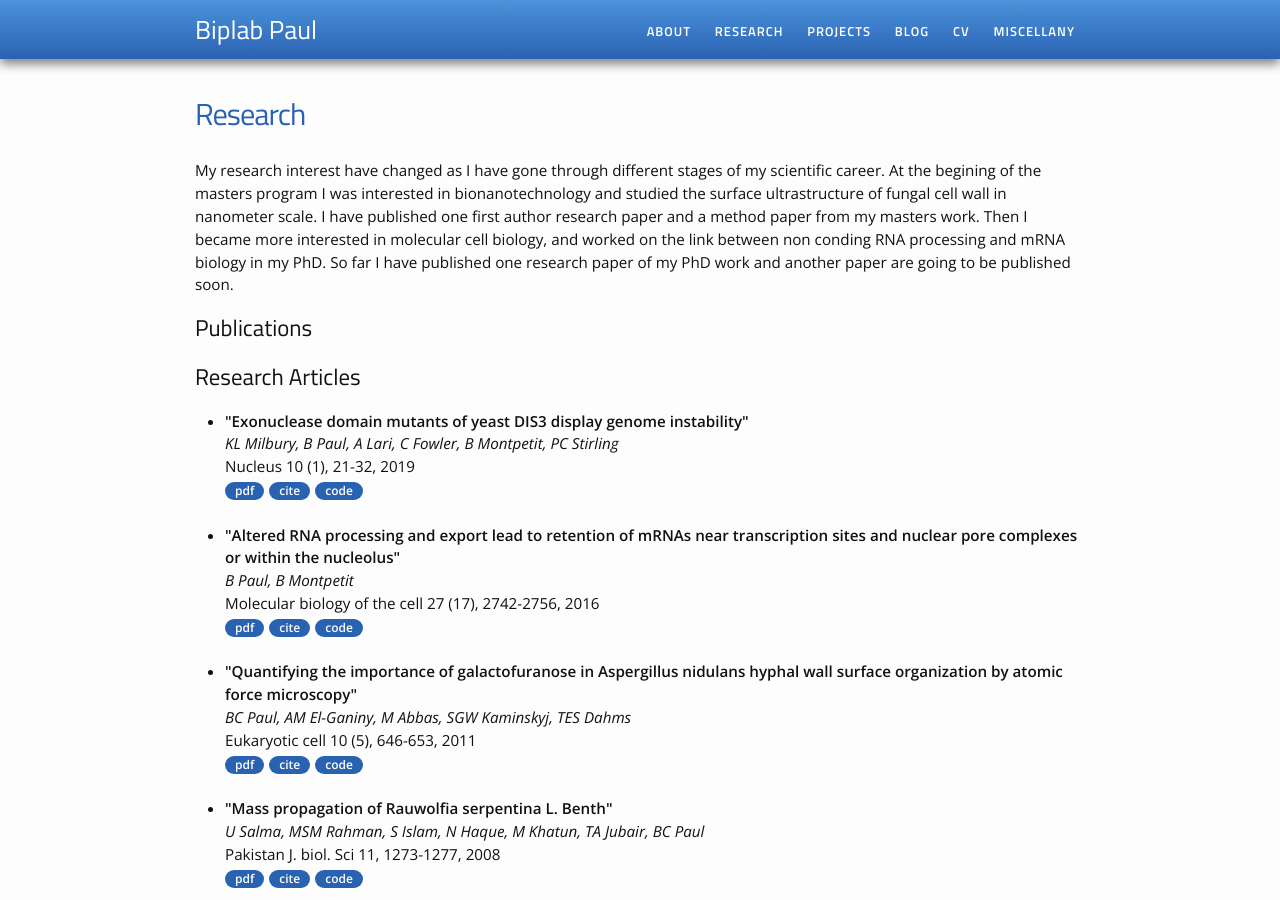
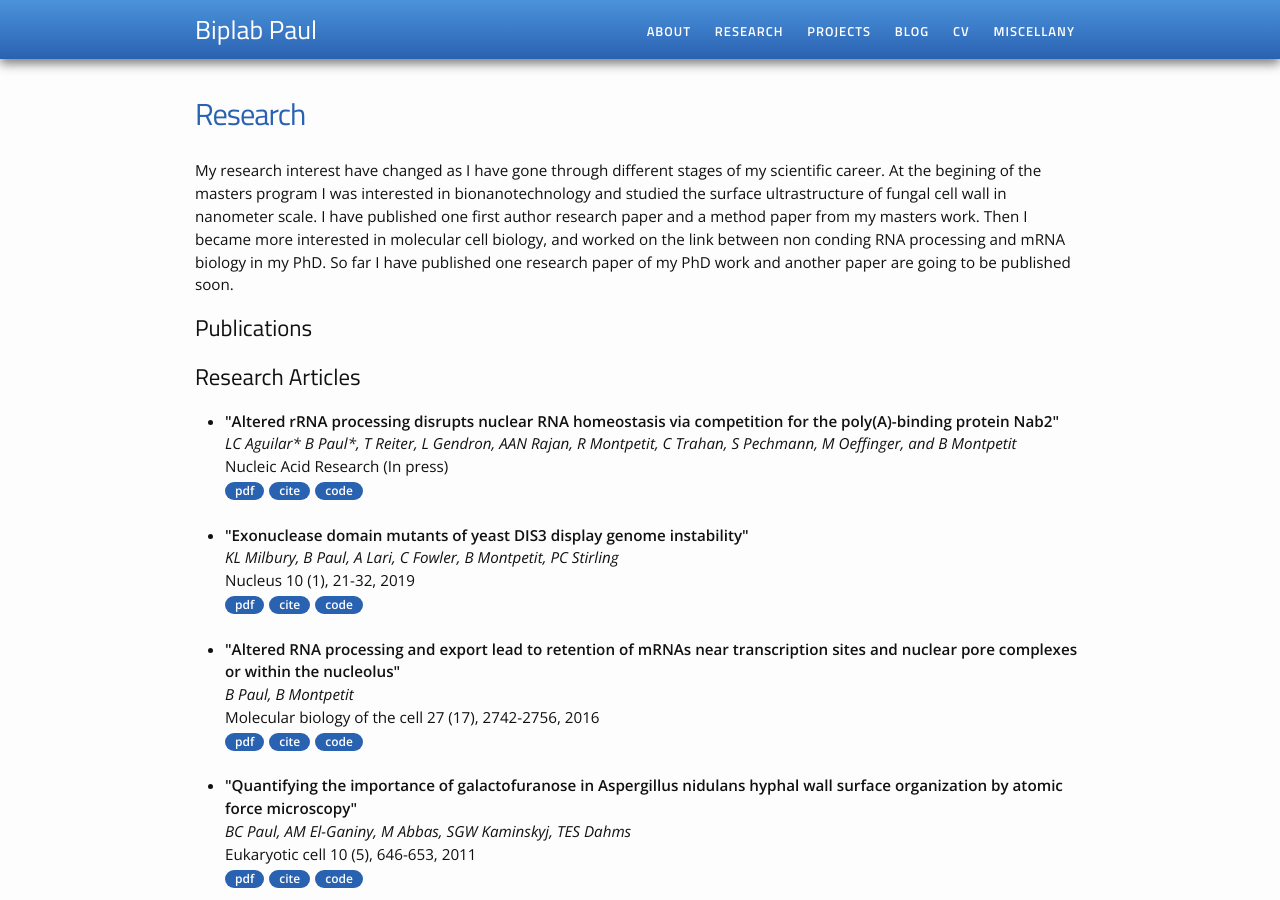
Before and after one commit to biplabua/biplabua.github.io, a Jekyll site: the page built from research.md, in a window 1280 px wide and 900 px high. Built offline with Jekyll 4.4.1, drawn with Linux system fonts in a browser that asks for light colours.

Commit message:
New paper

```diff
--- a/research.md
+++ b/research.md
@@ -9,6 +9,13 @@
 <h2>Publications</h2>
 <h2>Research Articles</h2>
 <ul>
+	<li>
+		<b>"Altered rRNA processing disrupts nuclear RNA homeostasis via competition for the poly(A)-binding protein Nab2"</b><br>
+		<i>LC Aguilar* B Paul*, T Reiter, L Gendron, AAN Rajan, R Montpetit, C Trahan, S Pechmann, M Oeffinger, and B Montpetit
+		</i><br>
+		Nucleic Acid Research (In press) <br>
+		<a href="paper2.pdf"><div class="color-button">pdf</div></a><a href=""><div class="color-button">cite</div></a><a href=""><div class="color-button">code</div></a>
+	</li><br>
 	<li>
 		<b>"Exonuclease domain mutants of yeast DIS3 display genome instability"</b><br>
 		<i>KL Milbury, B Paul, A Lari, C Fowler, B Montpetit, PC Stirling</i><br>
```
Also changed, not shown: 1 other file.
